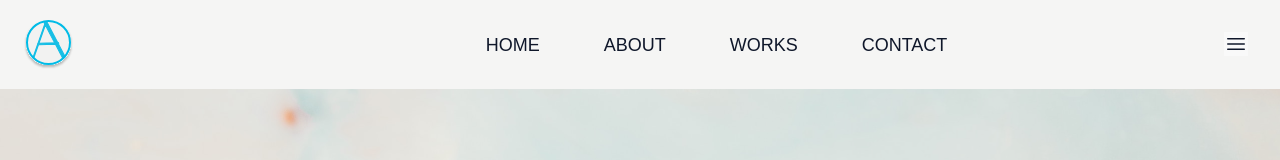
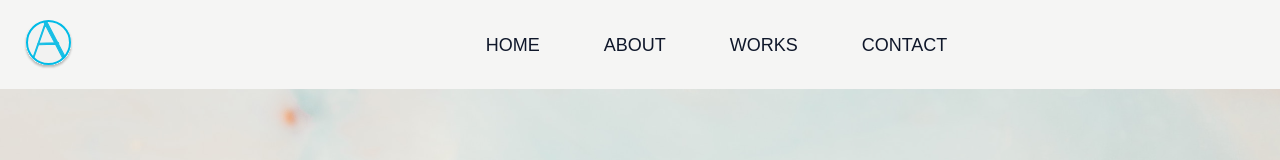
Before and after one commit to aniiaham/hamilton-portfolio, a React (Vite) app: page / in a window 1280 px wide. Shown: the top 160 px of the page. Built offline with nearby package versions, Linux system fonts and the light colour scheme.

Commit message:
fix: burger menu

```diff
--- a/src/components/mobile-nav.tsx
+++ b/src/components/mobile-nav.tsx
@@ -12,7 +12,7 @@ import { Icons } from "./icons";
 
 const MobileNav = () => {
   return (
-    <div className="fixed flex w-full items-center justify-end pr-8 pt-3">
+    <div className="fixed flex w-full items-center justify-end pr-8 pt-3 sm:hidden">
       <Sheet>
         <SheetTrigger>
           <Icons.burger />
```
